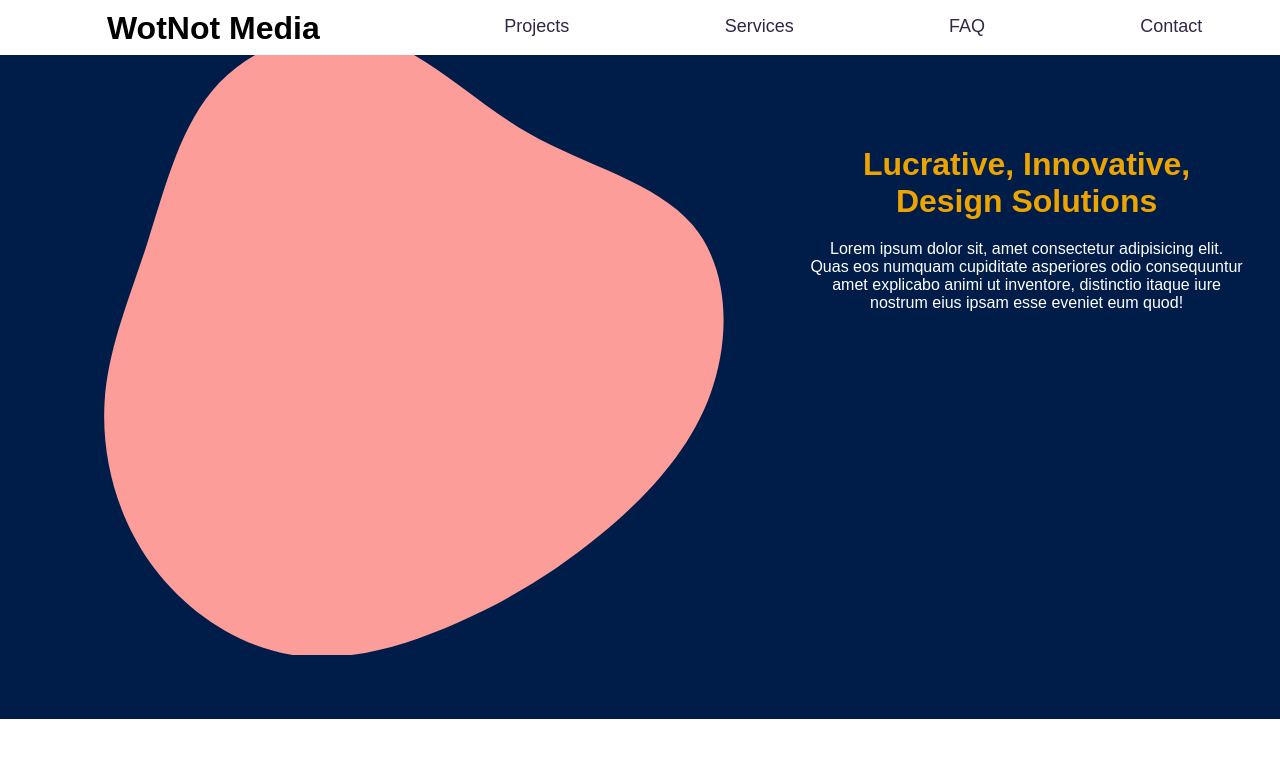
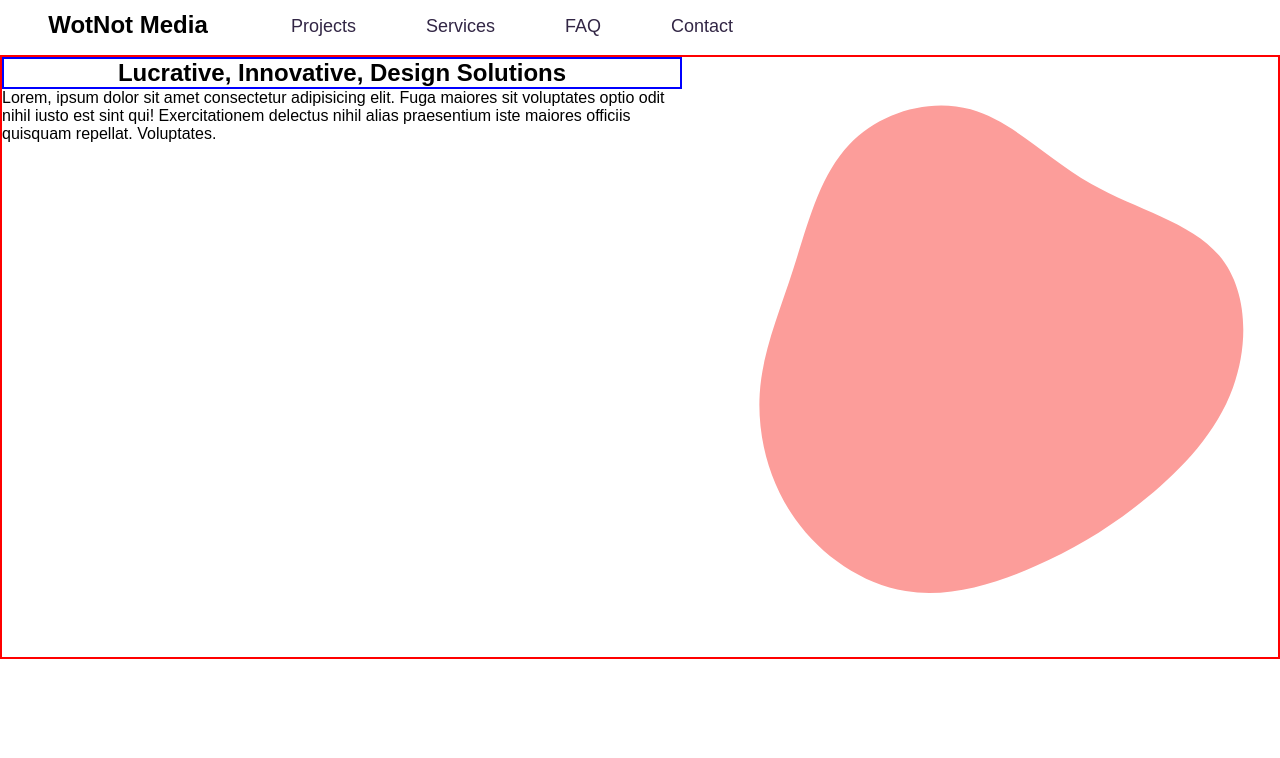
Before and after one commit to WClifford1/wotnot-media, a React (Create React App) app in the folder client/: page /login in a window 1280 px wide. Shown: the top 758 px of the page. Built offline with nearby package versions, Linux system fonts and the light colour scheme.

Commit message:
HeroImage remodel

```diff
--- a/client/src/App.css
+++ b/client/src/App.css
@@ -204,25 +204,17 @@
   cursor: pointer;
 }
 
-* {
-  font-family: 'Montserrat', sans-serif;
-  margin: 0px;
-}
-
-html {
-  scroll-behavior: smooth;
-}
-
 .nav {
   display: -webkit-box;
   display: -ms-flexbox;
   display: flex;
+  width: 60%;
 }
 
 .nav .logo {
   color: black;
   text-align: center;
-  padding-top: 10px;
+  padding-top: 11px;
   width: 50%;
 }
 
@@ -268,43 +260,49 @@ html {
   transition: width .3s;
 }
 
-.hero-banner {
-  background-color: #001D4A;
+* {
+  font-family: 'Montserrat', sans-serif;
+  margin: 0px;
+}
+
+html {
+  scroll-behavior: smooth;
+}
+
+.nav-cont .hero-image {
   display: -webkit-box;
   display: -ms-flexbox;
   display: flex;
-  height: 83vh;
+  border: 2px solid red;
 }
 
-.hero-banner .heroimg {
-  height: 75vh;
-  width: 60vw;
-  background-color: transparent;
-  -o-object-fit: cover;
-     object-fit: cover;
-  z-index: 3;
-  background-clip: padding-box;
+.nav-cont .hero-image .blob {
+  height: 100%;
 }
 
-.hero-banner .text {
-  z-index: 1;
-  padding-top: 40px;
+.nav-cont .hero-text h2 {
+  display: -webkit-box;
+  display: -ms-flexbox;
+  display: flex;
+  border: 2px solid blue;
+  width: 100%;
+  -webkit-box-pack: center;
+      -ms-flex-pack: center;
+          justify-content: center;
+  -ms-flex-line-pack: center;
+      align-content: center;
 }
 
-.hero-banner .text .catch-phrase {
-  color: #ECA400;
-  text-align: center;
-  padding-left: 8%;
-  padding-top: 10%;
-  width: 85%;
-}
-
-.hero-banner .text .catch-para {
-  color: #ffffff;
-  text-align: center;
-  padding-left: 8%;
-  width: 85%;
-  padding-top: 20px;
+.nav-cont .hero-text p {
+  display: -webkit-box;
+  display: -ms-flexbox;
+  display: flex;
+  width: 100%;
+  -webkit-box-pack: center;
+      -ms-flex-pack: center;
+          justify-content: center;
+  -ms-flex-line-pack: center;
+      align-content: center;
 }
 
 .guar-container {
--- a/client/src/App.js
+++ b/client/src/App.js
@@ -37,7 +37,7 @@ function App() {
   return (
     <React.Fragment>
       <Home />
-      <HeroImage />
+      {/* <HeroImage /> */}
 
       {/* <Router> */}
       {/* <Navbar /> */}
--- a/client/src/Styles/_Home.scss
+++ b/client/src/Styles/_Home.scss
@@ -1,11 +1,21 @@
+$off-white: #fcf7f8;
+$dark-blue: #211c4f;
+$material-grey: #bab0ba;
+$material-pink: #d98d91;
+$material-purple: #7d7ebe;
+$material-red: #eb561a;
+$material-yellow: #f0ac39;
+$off-black: #322645;
+
 .nav {
     display: flex;
     // border: 2px solid green;
+    width: 60%;
 
     .logo {
         color: black;
         text-align: center;
-        padding-top: 10px;
+        padding-top: 11px;
         width: 50%;
     }
 
--- a/client/src/app.scss
+++ b/client/src/app.scss
@@ -1,6 +1,6 @@
 @import './Styles/Enquiry';
 @import './Styles/Booking';
-@import './Styles/Home'
+@import './Styles/Home';
 
 $off-white: #fcf7f8;
 $dark-blue: #211c4f;
@@ -10,7 +10,6 @@ $material-purple: #7d7ebe;
 $material-red: #eb561a;
 $material-yellow: #f0ac39;
 $off-black: #322645;
-
 
 * {
     font-family: 'Montserrat', sans-serif;
@@ -59,43 +58,37 @@ html {
     scroll-behavior: smooth;
 }
 
-.hero-banner {
-    background-color: #001D4A;
+
+
+.nav-cont {
+.hero-image {
     display: flex;
-    height: 83vh;
+    border: 2px solid red;
 
-    .heroimg {
-        height: 75vh;
-        width: 60vw;
-        background-color: transparent;
-        object-fit: cover;
-        z-index: 3;
-        background-clip: padding-box;
-        // background-size: cover;
+    .blob {
+        // border: 2px solid green;
+        height: 100%;
+    }
+}
+
+.hero-text {
+
+    h2 {
+    display: flex;
+    border:2px solid blue;
+    width: 100%;
+    justify-content: center;
+    align-content: center;
     }
 
-    .text {
-        z-index: 1;
-        padding-top: 40px;
-        // border: 2px solid red;
-
-        .catch-phrase {
-            color: #ECA400;
-            text-align: center;
-            padding-left: 8%;
-            padding-top: 10%;
-            width: 85%;
-
-        }
-
-        .catch-para {
-            color: #ffffff;
-            text-align: center;
-            padding-left: 8%;
-            width: 85%;
-            padding-top: 20px;
-        }
+    p {
+        display: flex;
+        width: 100%;
+        justify-content: center;
+        align-content: center;
     }
+    // display: block;
+}
 
 }
 
--- a/client/src/components/Home.jsx
+++ b/client/src/components/Home.jsx
@@ -1,9 +1,12 @@
 import React from 'react'
+import heroimg from '../images/blob-shape.svg'
+
 
 export default function Home() {
     return (
+        <div className="nav-cont">
             <div className="nav">
-                <h1 className="logo">WotNot Media</h1>
+                <h2 className="logo">WotNot Media</h2>
                 <ul className="nav-items">
                     <li><a className="hov" href="default.asp">Projects</a></li>
                     <li><a className="hov" href="#serv-comp">Services</a></li>
@@ -11,5 +14,16 @@ export default function Home() {
                     <li><a className="hov" href="contact.asp">Contact</a></li>
                 </ul>
             </div>
+
+            <div className="hero-image">
+                <div className="hero-text">
+                    <h2>Lucrative, Innovative, Design Solutions</h2>
+                    <p>Lorem, ipsum dolor sit amet consectetur adipisicing elit. Fuga maiores sit voluptates optio odit nihil iusto est sint qui! Exercitationem delectus nihil alias praesentium iste maiores officiis quisquam repellat. Voluptates.</p>
+                </div>
+                <img src={heroimg} className="blob" alt="hoohaa" />
+            </div>
+
+
+        </div>
     )
 }
```
Also changed, not shown: client/src/Styles/_Booking.scss (+9 -0 lines), client/src/Styles/_Enquiry.scss (+8 -0 lines), client/src/Styles/_HeroImg.scss (added, +39 -0 lines), 1 other file (tests, documents, lock files or other folders).
